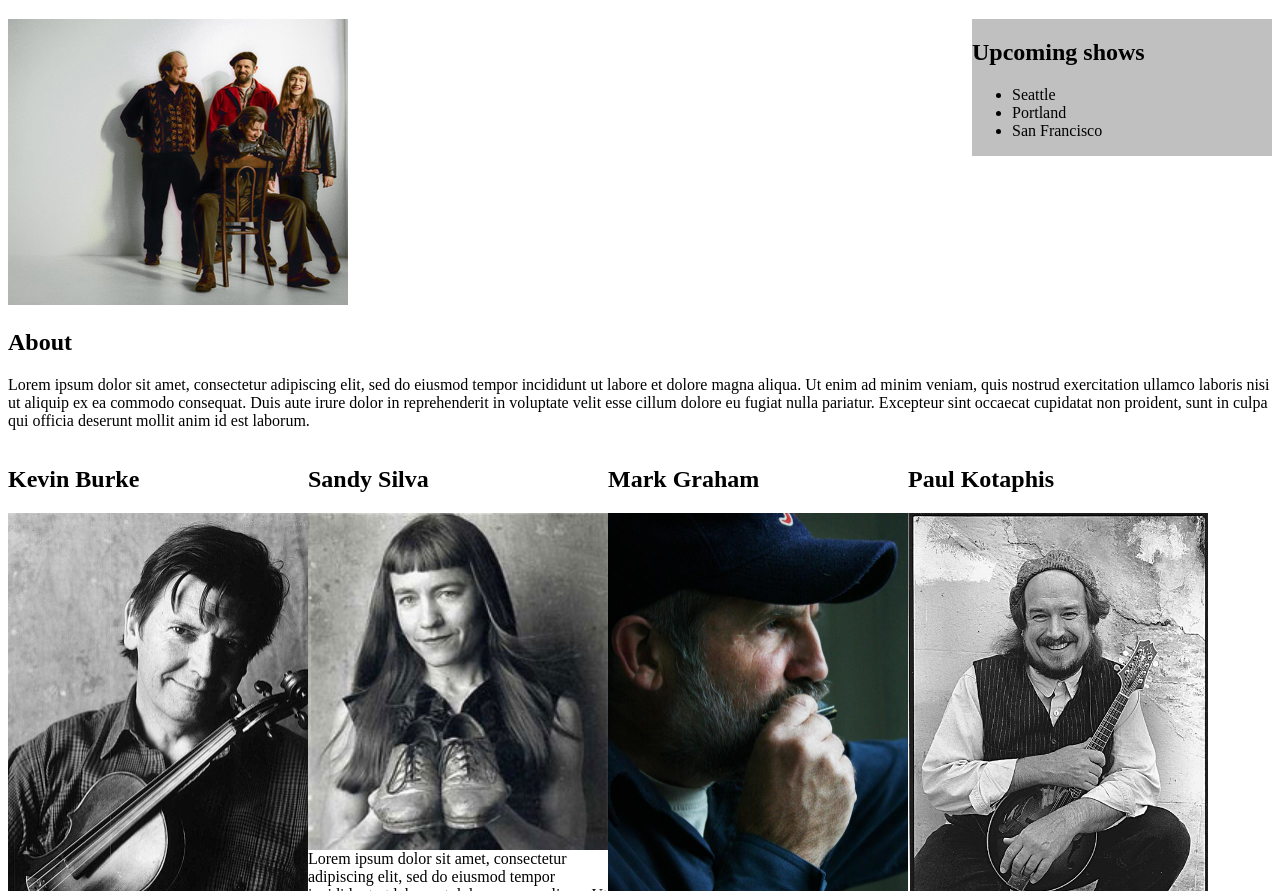
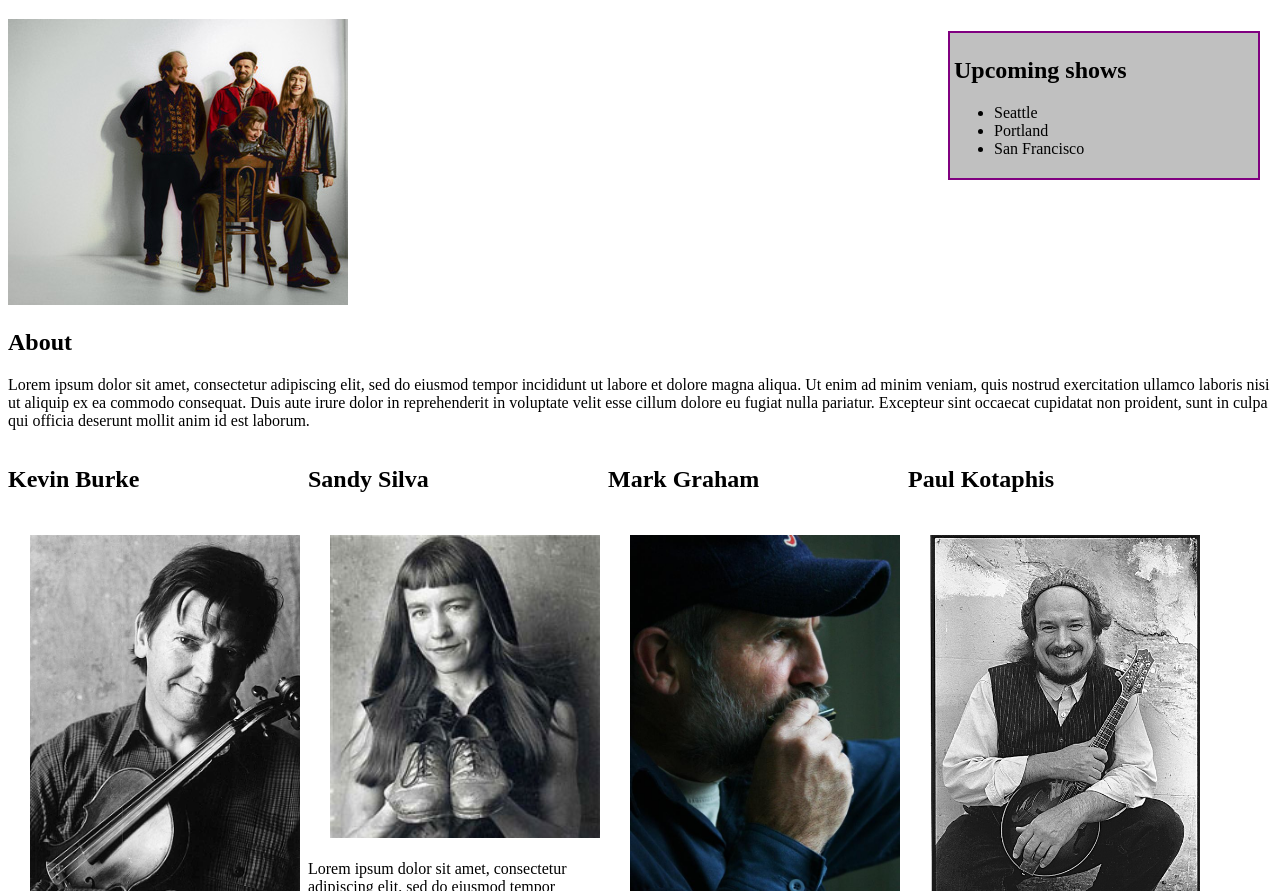
Before and after one commit to yasskin/band, a plain HTML site: page index.html in a window 1280 px wide. Shown: the part 61-952 px from the top of the page. Drawn offline with Linux system fonts and the light colour scheme.

Commit message:
adding box model lesson

```diff
--- a/css/style.css
+++ b/css/style.css
@@ -1,13 +1,17 @@
-
 img.bio {
   float: left;
-  width: 300px;
+  width: 270px;
+  padding: 10px;
+  margin: 12px;
 }
 
 .sidebar {
   float: right;
   width: 300px;
   background-color: silver;
+  border: 2px solid purple;
+  padding: 4px;
+  margin: 12px;
 }
 
 .column {
```
Also changed, not shown: index.html (+2 -1 lines).
